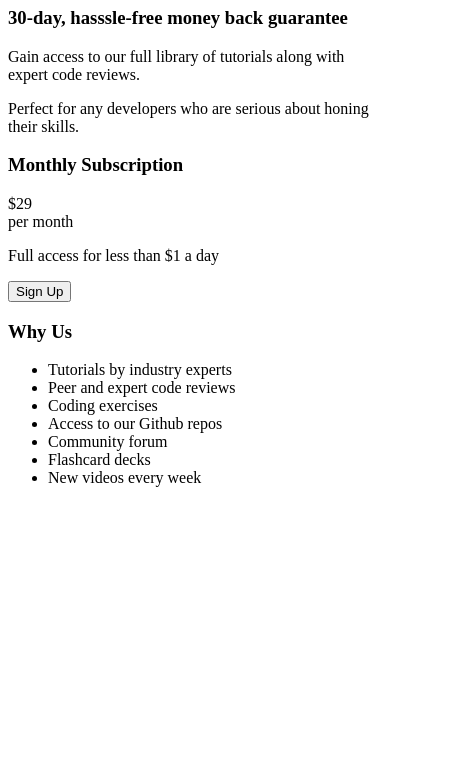
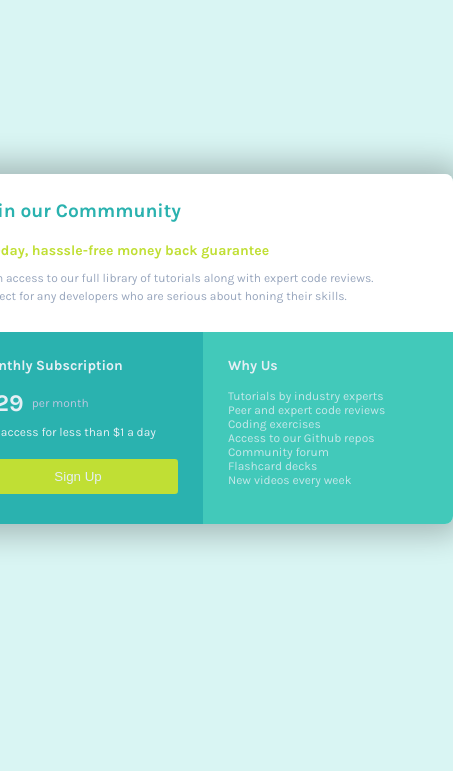
Before and after one commit to sangamhoni/CSS-challenges, a plain HTML site: page 1-template card/index.html in a window 390 px wide. Shown: the part 73-844 px from the top of the page, 453 px wide, since content can reach past the window. Drawn offline with Linux system fonts and the light colour scheme.

Commit message:
completed css designing
desktop version of design completed. not responsive yet!

```diff
--- a/1-template card/index.html
+++ b/1-template card/index.html
@@ -8,6 +8,11 @@
 
     <!-- adding CSS -->
     <link rel="stylesheet" href="./styles.css">
+
+    <!-- adding fonts -->
+    <link rel="preconnect" href="https://fonts.googleapis.com">
+    <link rel="preconnect" href="https://fonts.gstatic.com" crossorigin>
+    <link href="https://fonts.googleapis.com/css2?family=Karla:wght@400;700&display=swap" rel="stylesheet">
 
 </head>
 <body>
--- a/1-template card/styles.css
+++ b/1-template card/styles.css
@@ -0,0 +1,126 @@
+html{
+    box-sizing: border-box;
+}
+
+*, *::before, *::after{
+    box-sizing: inherit;
+}
+
+body{
+    font-family: 'Karla', sans-serif;
+    background-color: rgb(217, 245, 243);
+    font-size: 12px;
+
+    color: hsl(179, 62%, 43%);
+    color:hsl(71, 73%, 54%);
+    color: hsl(204, 43%, 93%);
+    color: hsl(218, 22%, 67%);
+}
+
+.container{
+    width: 500px;
+    height: 350px;
+    /* border: 1px solid black; */
+    border-radius: 0.5rem;
+    overflow: hidden;
+    box-shadow: 0px 0px 30px 11px rgba(0,0,0,0.24);
+    margin-top: 50vh;
+    margin-left: 50vw;
+    transform: translate(-50%,-50%);
+
+}
+
+h1, h3{
+    margin: 0;
+}
+
+p{
+    margin: 0.5rem 0;
+}
+
+.top, .bt-left, .bt-right{
+    padding: 25px;
+}
+
+.top{
+    background-color: white;
+    height: 45%;
+
+}
+
+.top h1{
+    color: hsl(179, 62%, 43%);
+    font-size: 1.2rem;
+    margin-bottom: 20px;
+}
+
+.top h3{
+    color:hsl(71, 73%, 54%);
+    margin-bottom: 15px;
+}
+
+.top p{
+    color: hsl(218, 22%, 67%);
+    line-height: 0.6rem;
+}
+
+.bottom{
+    display: flex;
+    color: hsl(204, 43%, 93%);
+}
+
+.bottom h3{
+    margin-bottom: 15px;
+}
+
+.bt-left{
+    background-color: hsl(179, 62%, 43%);
+    width: 50%;
+}
+
+.price{
+    display: flex;
+    gap: 0.5rem;
+    align-items: center;
+}
+
+.price .amount{
+    font-size: 1.5rem;
+    font-weight: bold;
+}
+
+.price .frequency{
+    color: hsl(217, 40%, 80%);
+}
+
+button{
+    width: 100%;
+    padding: 10px;
+    margin-top: 0.8rem;
+    background-color:hsl(71, 73%, 54%);
+    border: none;
+    border-radius: 0.2rem;
+    color: hsl(204, 43%, 93%);
+}
+
+button:hover{
+    cursor: pointer;
+    background-color: #a9c42d;
+    transform: scale(1.05);
+    transition: ease-in 0.1s;
+}
+
+.bt-right{
+    background-color: rgb(66, 201, 186);
+    width: 50%;
+}
+
+.bt-right ul{
+    list-style: none;
+    padding: 0;
+    opacity: 0.8;
+}
+
+.bt-right ul li{
+    align-items: start;
+}
```
